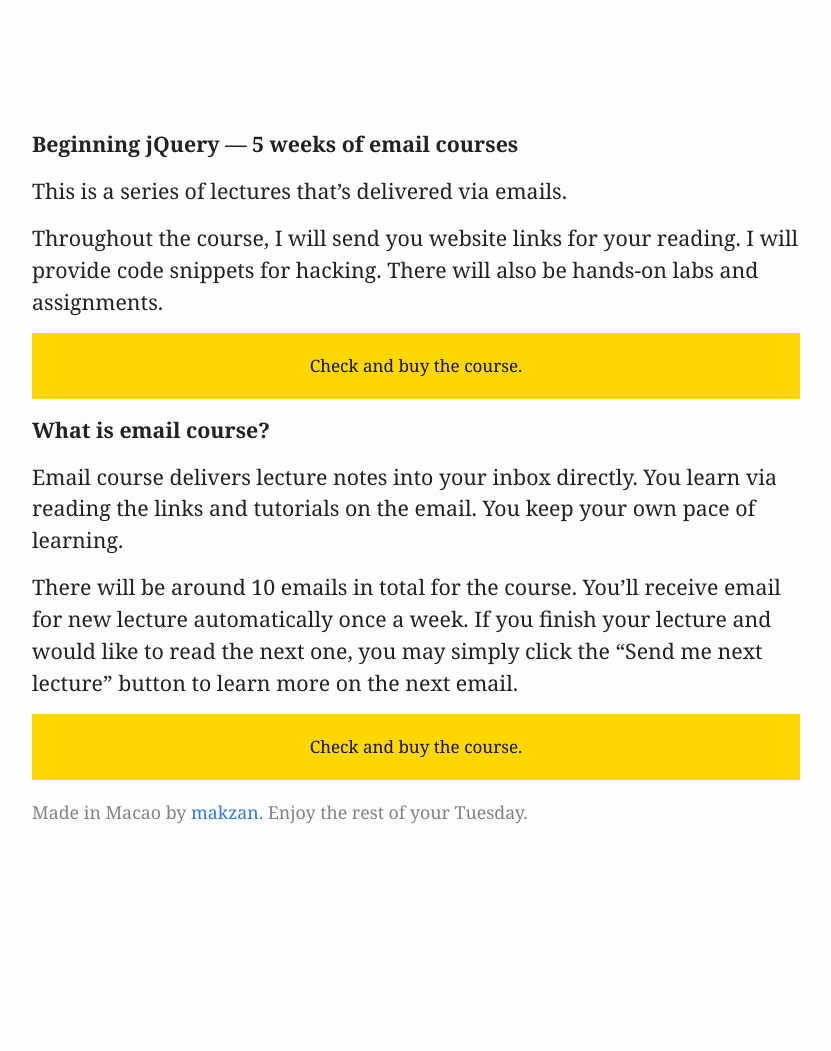
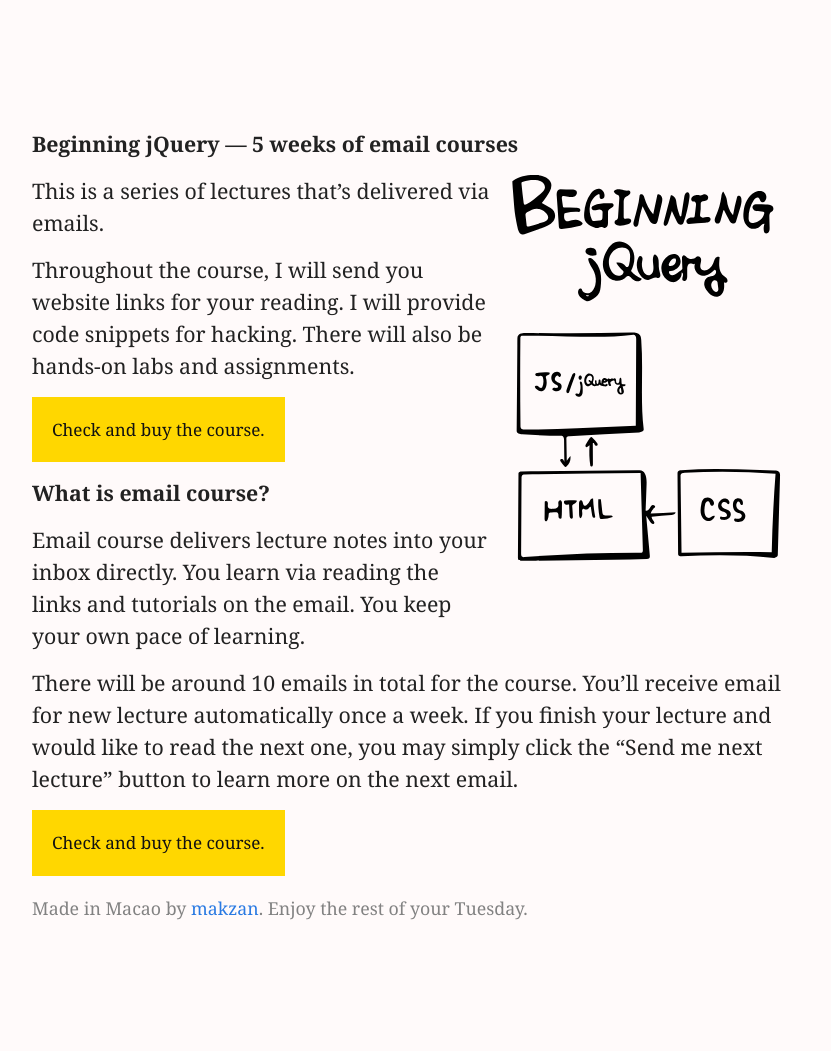
Before and after one commit to makzan/beginning-jquery-site, a Jekyll site: the page built from index.md, in a window 1280 px wide. Shown: the whole page, without its empty margins (224-1055 px from the left). Built offline with Jekyll 4.4.1, drawn with Linux system fonts in a browser that asks for light colours; comment, search, counter and statistics services are not loaded; before the commit the page ends 955 px from its top, so only the background shows below that.

Commit message:
Added side illustration

```diff
--- a/_sass/_layout.scss
+++ b/_sass/_layout.scss
@@ -1,4 +1,6 @@
 body {
+  background: SNOW;
+
   padding: 10% 5%;
   color: $text-color;
 
@@ -23,7 +25,7 @@ a.button {
   color: #111;
   text-align: center;
   padding: 20px;
-  display: block;
+  display: inline-block;
   font-size: 80%;
 
   &:hover {
--- a/index.md
+++ b/index.md
@@ -3,6 +3,8 @@ layout: default
 ---
 
 # Beginning jQuery — 5 weeks of email courses
+
+<img src='images/beginning-jquery.svg' alt='An illustration for the course' style='float:right; width: 40%;'>
 
 This is a series of lectures that’s delivered via emails.
 
```
Also changed, not shown: images/beginning-jquery.svg (added).
